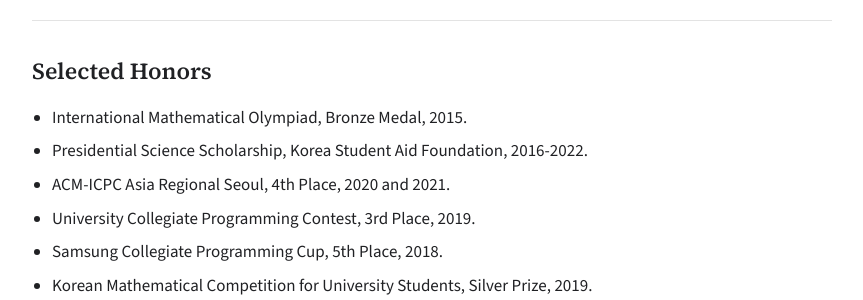
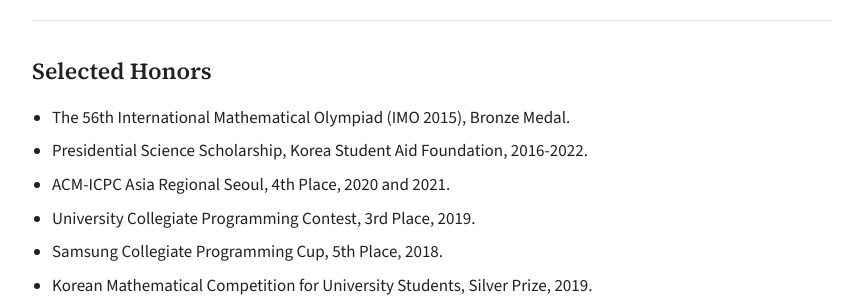
Before and after one commit to rhrnald/rhrnald.github.io, a Jekyll site: the page index.html, which Jekyll copies as it is, in a window 1280 px wide and 900 px high, scrolled down 2346 px. Shown: the part 154-454 px from the top of the window, without its empty margins (208-1071 px from the left). Built offline with Jekyll 4.4.1, drawn with Linux system fonts in a browser that asks for light colours.

Commit message:
Update IMO honor wording

```diff
--- a/index.html
+++ b/index.html
@@ -183,7 +183,7 @@
       <section id="honors" class="section">
         <h2>Selected Honors</h2>
         <ul class="plain-list honors-list">
-          <li>International Mathematical Olympiad, Bronze Medal, 2015.</li>
+          <li>The 56th International Mathematical Olympiad (IMO 2015), Bronze Medal.</li>
           <li>Presidential Science Scholarship, Korea Student Aid Foundation, 2016-2022.</li>
           <li>ACM-ICPC Asia Regional Seoul, 4th Place, 2020 and 2021.</li>
           <li>University Collegiate Programming Contest, 3rd Place, 2019.</li>
```
